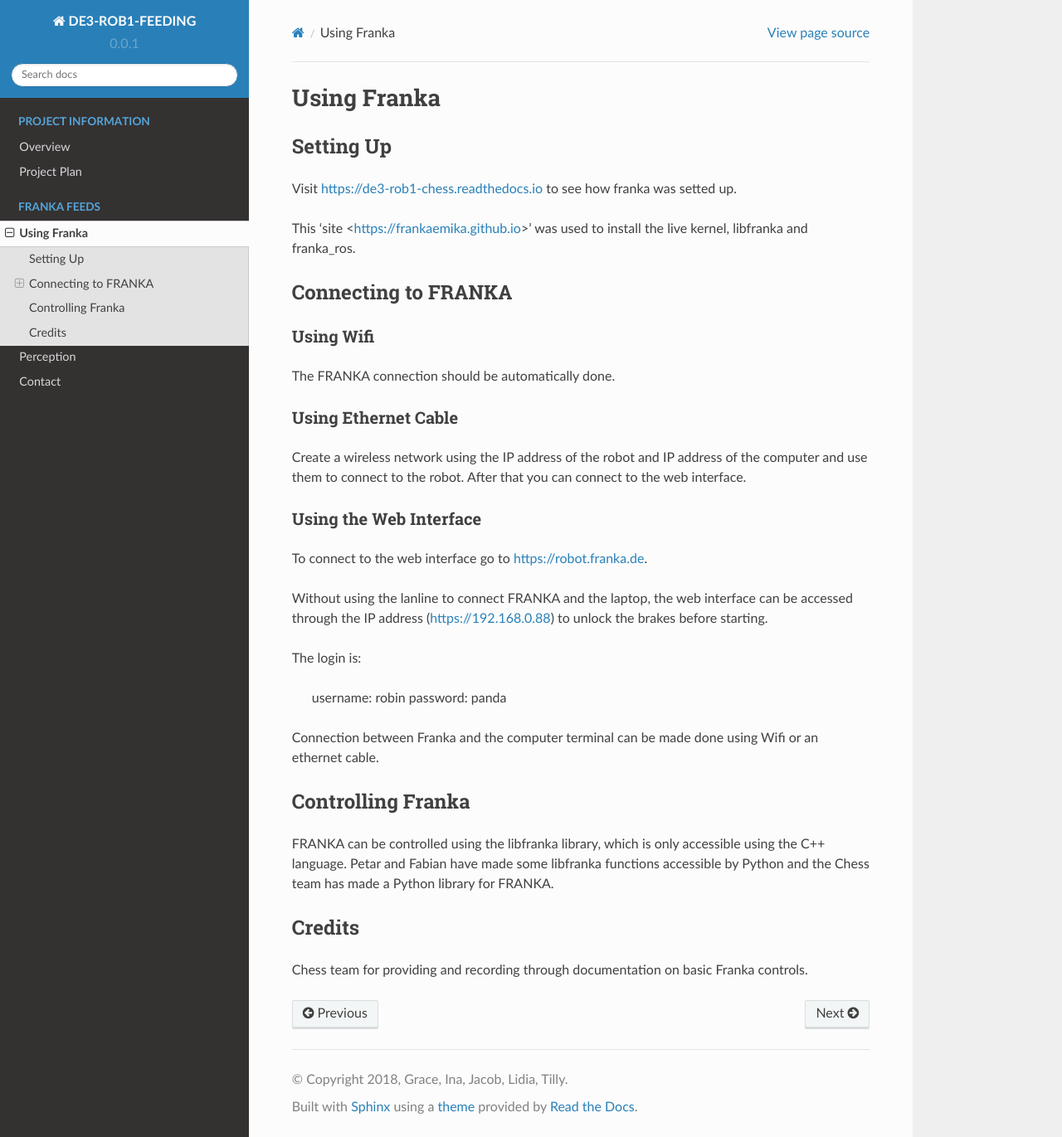
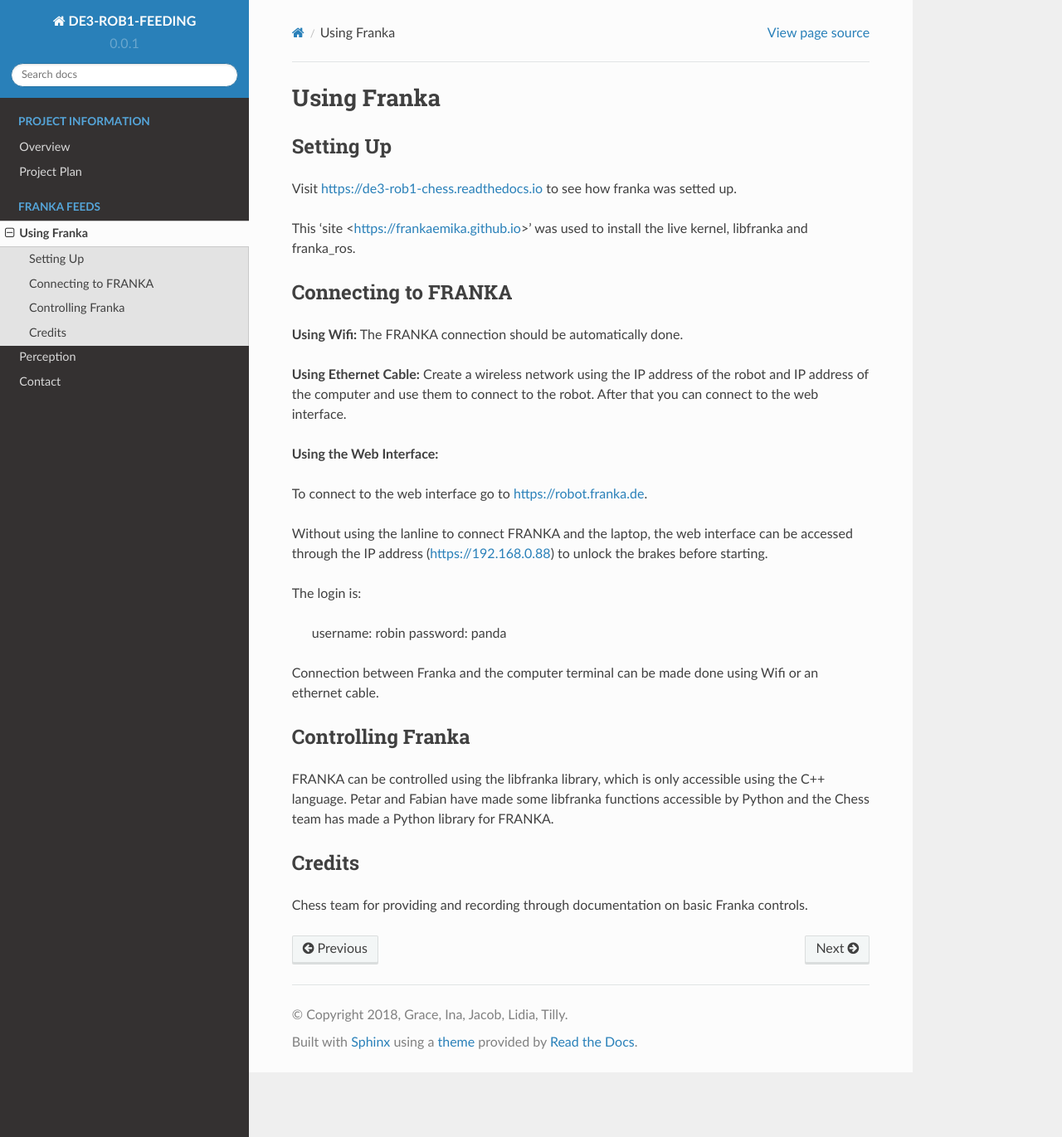
Before and after one commit to gracechin/DE3-ROB1-FEEDING, a Sphinx documentation site: the page built from docs/source/using_franka.rst, in a window 1280 px wide and 1371 px high. Shown: the whole window at 83% size. Built offline with Sphinx 7.4.7 and the Read the Docs theme 2.0.0, drawn with Linux system fonts in a browser that asks for light colours.

```diff
--- a/docs/source/using_franka.rst
+++ b/docs/source/using_franka.rst
@@ -11,18 +11,12 @@ This 'site <https://frankaemika.github.io>' was used to install the live kernel,
 Connecting to FRANKA
 ^^^^^^^^^^^^^^^^^^^^
 
-Using Wifi
-""""""""""
+**Using Wifi:** The FRANKA connection should be automatically done.
 
-The FRANKA connection should be automatically done.
+**Using Ethernet Cable:** Create a wireless network using the IP address of the robot and IP address of the computer and use them to connect to the robot. After that you can connect to the web interface.
 
+**Using the Web Interface:**
 
-Using Ethernet Cable
-""""""""""""""""""""
-Create a wireless network using the IP address of the robot and IP address of the computer and use them to connect to the robot. After that you can connect to the web interface.
-
-Using the Web Interface
-"""""""""""""""""""""""
 To connect to the web interface go to https://robot.franka.de.
 
 Without using the lanline to connect FRANKA and the laptop, the web interface can be accessed through the IP address (https://192.168.0.88) to unlock the brakes before starting.
```
